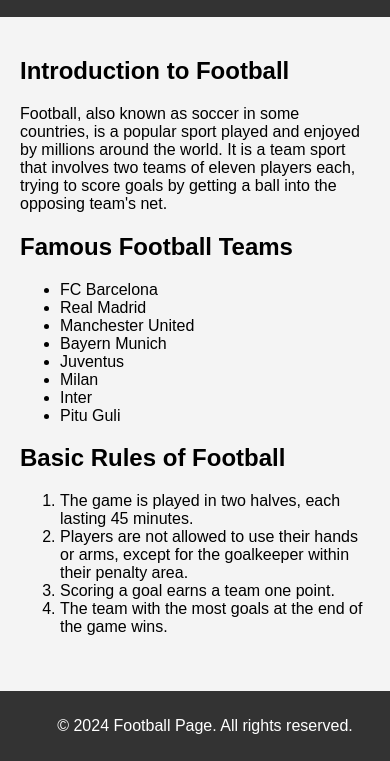
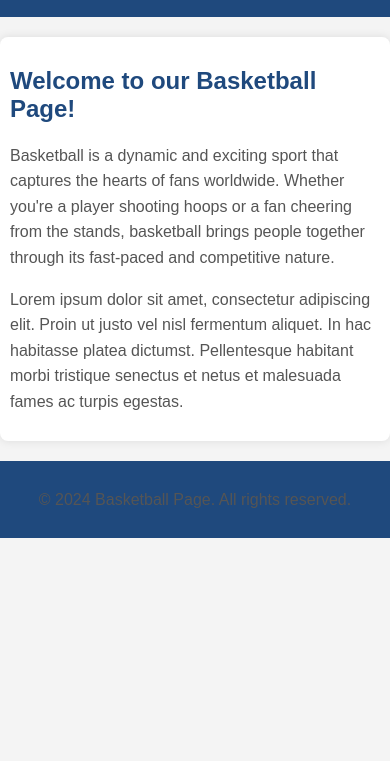
Before and after one commit to petarjuve/firstpage, a plain HTML site: page index.html in a window 390 px wide. Shown: the part 83-844 px from the top of the page. Drawn offline with Linux system fonts and the light colour scheme.

Commit message:
smeneta mobile friendly

```diff
--- a/index.html
+++ b/index.html
@@ -3,71 +3,76 @@
 <head>
     <meta charset="UTF-8">
     <meta name="viewport" content="width=device-width, initial-scale=1.0">
-    <title>Football Page</title>
+    <title>Basketball Page</title>
     <style>
         body {
             font-family: Arial, sans-serif;
-            background-color: #f4f4f4;
             margin: 0;
             padding: 0;
+            background-color: #f4f4f4;
         }
 
         header {
-            background-color: #333;
+            background-color: #1f497d;
             color: #fff;
             padding: 10px;
             text-align: center;
         }
 
         section {
+            max-width: 800px;
+            margin: 20px auto;
             padding: 20px;
+            background-color: #fff;
+            border-radius: 8px;
+            box-shadow: 0 0 10px rgba(0, 0, 0, 0.1);
+        }
+
+        h2 {
+            color: #1f497d;
+        }
+
+        p {
+            line-height: 1.6;
+            color: #555;
         }
 
         footer {
-            background-color: #333;
+            background-color: #1f497d;
             color: #fff;
             padding: 10px;
             text-align: center;
-            position: fixed;
-            bottom: 0;
-            width: 100%;
+        }
+
+        @media only screen and (max-width: 600px) {
+            section {
+                padding: 10px;
+            }
         }
     </style>
 </head>
 <body>
 
     <header>
-        <h1>Football Page</h1>
+        <h1>Basketball Page</h1>
     </header>
 
     <section>
-        <h2>Introduction to Football</h2>
-        <p>Football, also known as soccer in some countries, is a popular sport played and enjoyed by millions around the world. It is a team sport that involves two teams of eleven players each, trying to score goals by getting a ball into the opposing team's net.</p>
-
-        <h2>Famous Football Teams</h2>
-        <ul>
-            <li>FC Barcelona</li>
-            <li>Real Madrid</li>
-            <li>Manchester United</li>
-            <li>Bayern Munich</li>
-            <li>Juventus</li>
-            <li>Milan</li>
-            <li>Inter</li>
-            <li>Pitu Guli</li>
-
-        </ul>
-
-        <h2>Basic Rules of Football</h2>
-        <ol>
-            <li>The game is played in two halves, each lasting 45 minutes.</li>
-            <li>Players are not allowed to use their hands or arms, except for the goalkeeper within their penalty area.</li>
-            <li>Scoring a goal earns a team one point.</li>
-            <li>The team with the most goals at the end of the game wins.</li>
-        </ol>
+        <h2>Welcome to our Basketball Page!</h2>
+        <p>
+            Basketball is a dynamic and exciting sport that captures the hearts of fans worldwide.
+            Whether you're a player shooting hoops or a fan cheering from the stands, basketball brings
+            people together through its fast-paced and competitive nature.
+        </p>
+        <p>
+            Lorem ipsum dolor sit amet, consectetur adipiscing elit. Proin ut justo vel nisl fermentum
+            aliquet. In hac habitasse platea dictumst. Pellentesque habitant morbi tristique senectus
+            et netus et malesuada fames ac turpis egestas.
+        </p>
     </section>
 
     <footer>
-        <p>&copy; 2024 Football Page. All rights reserved.</p>
+        <p>&copy; 2024 Basketball Page. All rights reserved.</p>
     </footer>
 
 </body>
```
